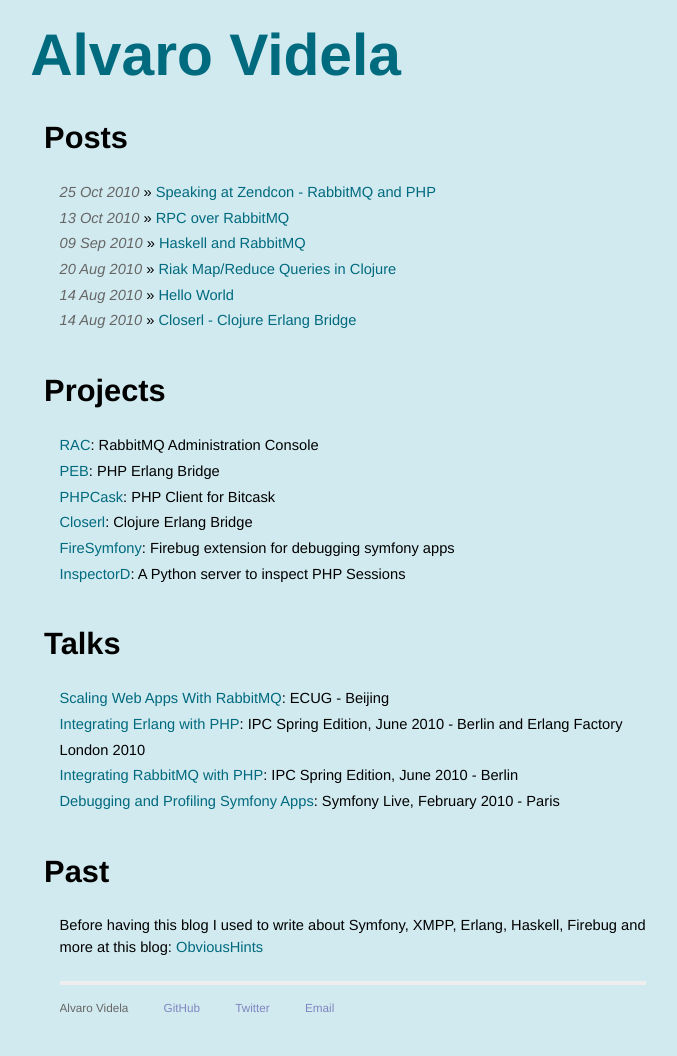
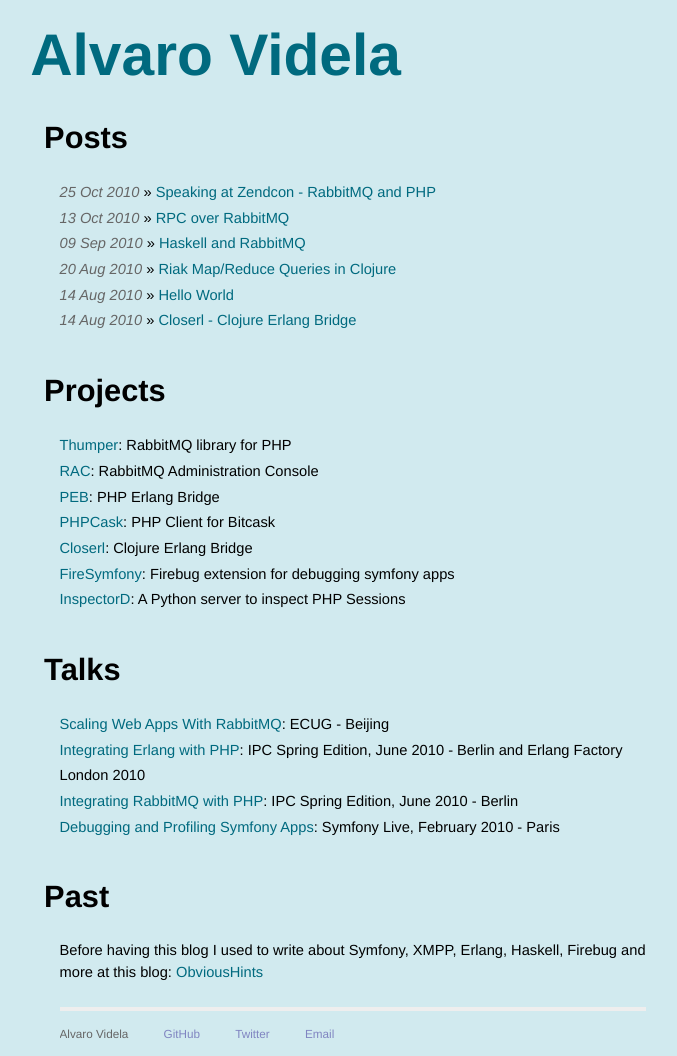
Before and after one commit to videlalvaro/videlalvaro.github.io, a Jekyll site: the page built from index.html, in a window 1280 px wide. Shown: the whole page, without its empty margins (287-964 px from the left). Built offline with Jekyll 4.4.1, drawn with Linux system fonts in a browser that asks for light colours; before the commit the page ends 1031 px from its top, so only the background shows below that.

Commit message:
adds Thumper to the projects list

```diff
--- a/index.html
+++ b/index.html
@@ -13,6 +13,7 @@
 
   <h1>Projects</h1>
   <ul class="posts">
+    <li><a href="http://github.com/videlalvaro/Thumper">Thumper</a>: RabbitMQ library for PHP</li>
     <li><a href="http://github.com/tnc/rac/">RAC</a>: RabbitMQ Administration Console</li>
     <li><a href="http://code.google.com/p/mypeb/">PEB</a>: PHP Erlang Bridge</li>
     <li><a href="http://github.com/videlalvaro/phpcask">PHPCask</a>: PHP Client for Bitcask</li>
```
